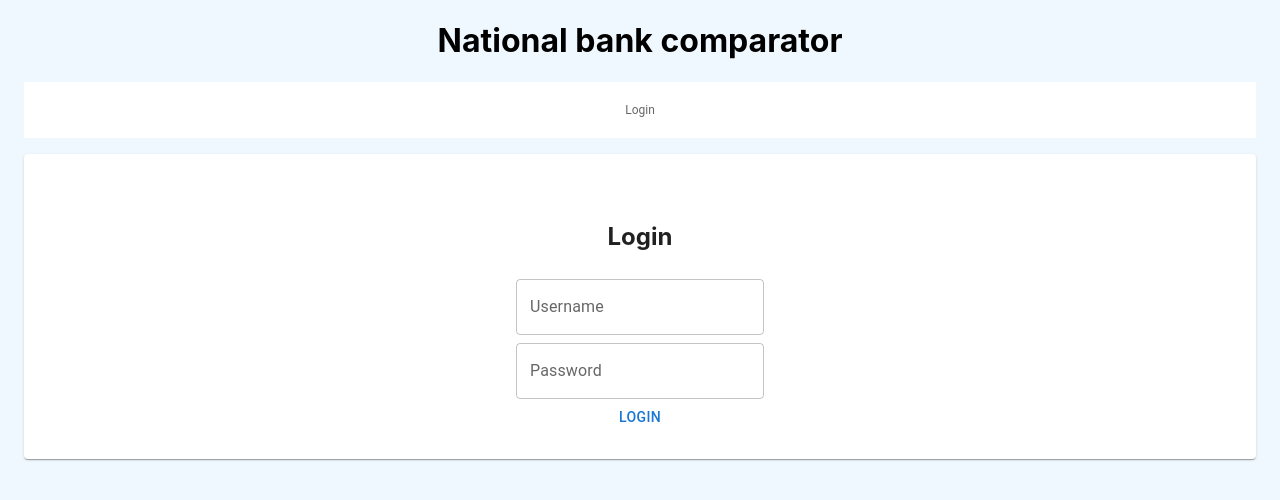
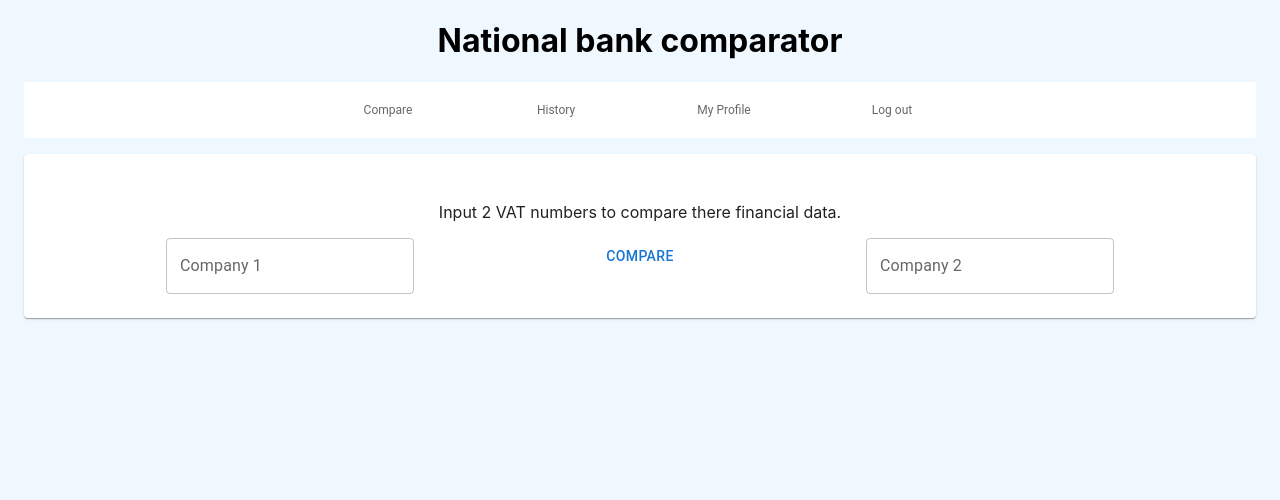
Before and after one commit to TimVanOnckelen/nbbproject-frontend-ap, a React (Create React App) app: page / in a window 1280 px wide. Before the commit this address led to /auth/login. Shown: the top 500 px of the page. Built offline with nearby package versions, Linux system fonts and the light colour scheme; sample sign-in values are in the browser's storage.

Commit message:
token is saved to session storage

```diff
--- a/src/components/App.tsx
+++ b/src/components/App.tsx
@@ -15,25 +15,22 @@ import { AxiosRequestConfig } from 'axios';
 // Via het Outlet component wordt dan een ander component ingeladen.
 // Zie router.tsx
 function App() {
+  const localToken = sessionStorage.getItem('token');
   const [api] = React.useState<IBackendAPI>(BackendApi);
-  const [token, setToken] = React.useState<string>();
+  const [token, setToken] = React.useState<string | null>(localToken);
   const [callConfig, setCallConfig] = React.useState<AxiosRequestConfig>();
 
   useEffect(() => {
     if (token) {
-      localStorage.setItem('token', token);
+      sessionStorage.setItem('token', token);
       setCallConfig({
         headers: { Authorization: `Bearer ${token}` },
       });
     } else {
-      localStorage.removeItem('token');
+      sessionStorage.removeItem('token');
       setCallConfig({});
     }
   }, [token]);
-
-  useEffect(() => {
-    document.title = 'NBB vergelijker';
-  });
 
   return (
     <Container
--- a/src/components/auth/login.tsx
+++ b/src/components/auth/login.tsx
@@ -33,7 +33,7 @@ export const Login = () => {
           const response = await api.auth.apiAuthenticationPost({ userName: username, password: password });
           if (response.status === 200 && response.data.tokenId) {
             setToken(response.data?.tokenId);
-            navigate('/history');
+            navigate('../../compare');
           } else {
             setHasError(true);
           }
```
